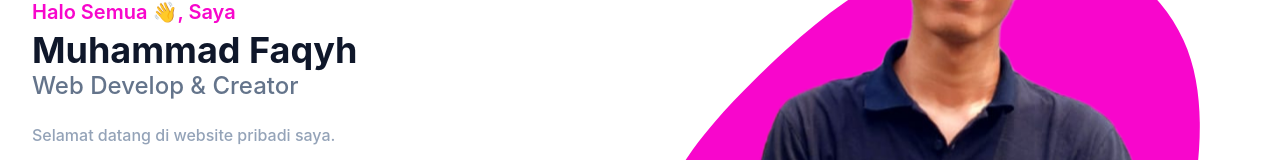
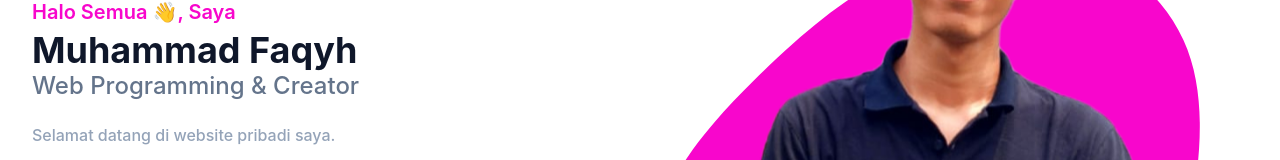
Before and after one commit to MuhammadFaqyhMuqoddam/PortfolioMFM, a website: page public/index.html in a window 1280 px wide. Shown: the part 387-547 px from the top of the page. Drawn offline with Linux system fonts and the light colour scheme.

Commit message:
mengubah data diri

```diff
--- a/public/index.html
+++ b/public/index.html
@@ -64,7 +64,7 @@
                     <h1 class="text-base font-semibold text-primary md:text-xl">Halo Semua
                         👋, Saya <span class="block font-bold text-slate-900 text-4xl
                     mt-1"> Muhammad Faqyh</span></h1>
-                    <h2 class="font-medium text-slate-500 text-lg mb-5 lg:text-2xl">Web Develop & Creator</h2>
+                    <h2 class="font-medium text-slate-500 text-lg mb-5 lg:text-2xl">Web Programming & Creator</h2>
                     <p class="font-medium text-slate-400 mb-10 leading-relaxed">Selamat datang di website pribadi saya.
                     </p>
                     <div class="clock w-full self-center px-4 lg:w-1/2"">
```
